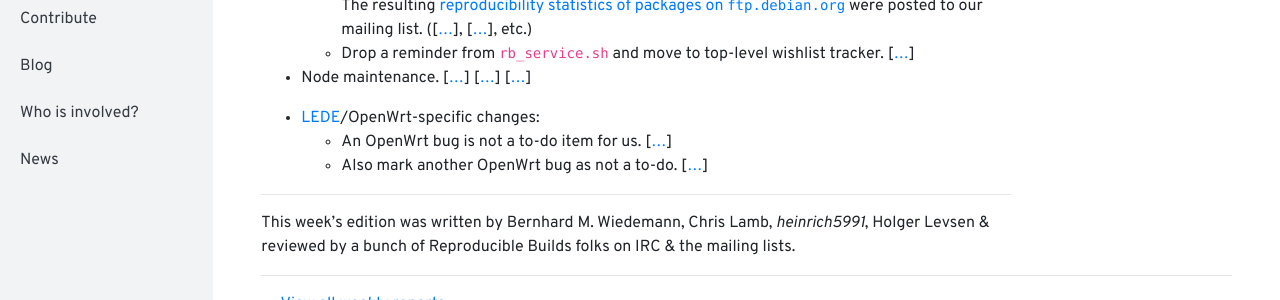
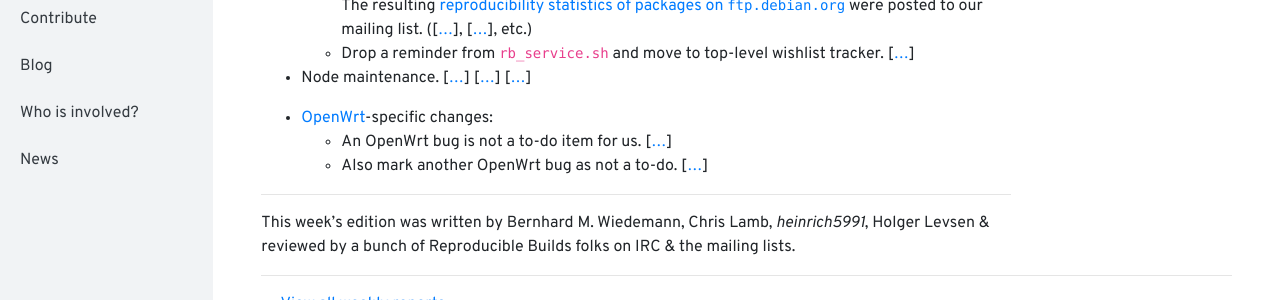
Before and after one commit to prototypefund/reproducible-website, a Jekyll site: the page built from _blog/posts/200.md, in a window 1280 px wide and 900 px high, scrolled down 2025 px. Shown: the part 297-597 px from the top of the window. Built offline with Jekyll 4.4.1, drawn with Linux system fonts in a browser that asks for light colours.

Commit message:
200: s#LEDE#OpenWrt#, LEDE is dead
Signed-off-by: Holger Levsen <holger@layer-acht.org>

```diff
--- a/_blog/posts/200.md
+++ b/_blog/posts/200.md
@@ -67,7 +67,7 @@ We operate a comprehensive [Jenkins](https://jenkins.io/)-based testing framewor
 
 * Node maintenance. [[...](https://salsa.debian.org/qa/jenkins.debian.net/commit/0aab2ac0)] [[...](https://salsa.debian.org/qa/jenkins.debian.net/commit/541a8f20)] [[...](https://salsa.debian.org/qa/jenkins.debian.net/commit/fe0fd165)]
 
-* [LEDE](https://en.wikipedia.org/wiki/LEDE)/OpenWrt-specific changes:
+* [OpenWrt](https://en.wikipedia.org/wiki/OpenWrt)-specific changes:
     * An OpenWrt bug is not a to-do item for us. [[...](https://salsa.debian.org/qa/jenkins.debian.net/commit/bf60e03c)]
     * Also mark another OpenWrt bug as not a to-do. [[...](https://salsa.debian.org/qa/jenkins.debian.net/commit/e8185c91)]
 
```
